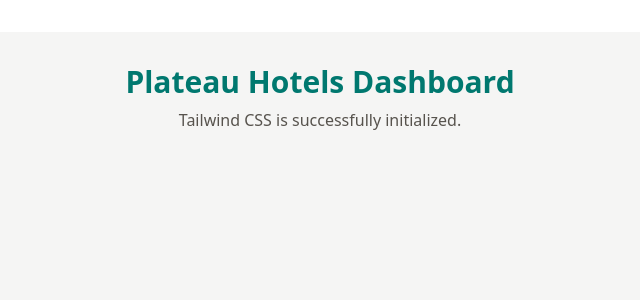
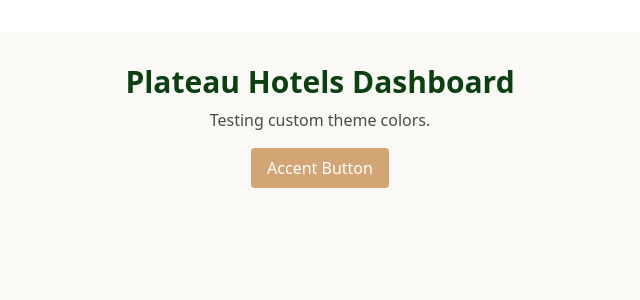
Before and after one commit to Erystech/plateau-hotels, a React (Vite) app: page / in a window 1280 px wide. Shown: the top 300 px of the page, without its empty margins (320-960 px from the left). Built offline with nearby package versions, Linux system fonts and the light colour scheme.

Commit message:
Added component folder and custom colors for tailwind

```diff
--- a/index.html
+++ b/index.html
@@ -8,6 +8,6 @@
   </head>
   <body>
     <div id="root"></div>
-    <script type="module" src="/src/main.jsx"></script>
+    <script type="jsx" src="/src/main.jsx"></script>
   </body>
 </html>
--- a/src/App.jsx
+++ b/src/App.jsx
@@ -1,16 +1,19 @@
-import { useState } from 'react'
-import reactLogo from './assets/react.svg'
-import viteLogo from '/vite.svg'
+import { useState } from 'react';
 import './App.css'
 
 function App() {
   return (
-    <div className="min-h-screen bg-stone-100 p-8">
-      <h1 className="text-3xl font-bold text-teal-700">
+    <div className="min-h-screen bg-secondary p-8">
+      <h1 className="text-3xl font-bold text-primary">
         Plateau Hotels Dashboard
       </h1>
-      <p className="mt-2 text-stone-600">Tailwind CSS is successfully initialized.</p>
+      <p className="mt-2 text-neutral-medium">
+        Testing custom theme colors.
+      </p>
+      <button className="mt-4 bg-accent text-white px-4 py-2 rounded">
+        Accent Button
+      </button>
     </div>
   )
 }
-export default App
+export default App;
--- /dev/null
+++ b/src/components/buttons.jsx
@@ -0,0 +1,5 @@
+import React from "react";
+
+function Buttons () {
+
+}
--- a/src/index.css
+++ b/src/index.css
@@ -1 +1,24 @@
 @import "tailwindcss";
+
+@theme {
+  /* === PRIMARY (Dark Green) === */
+  --color-primary: #0b4011;
+  --color-primary-dark: #072a0c;
+  --color-primary-light: #0f5c17;
+
+  /* === BACKGROUNDS === */
+  --color-secondary: #faf9f6;
+
+  /* === ACCENTS === */
+  --color-accent: #d4a574;
+  --color-accent-dark: #b8956a;
+
+  /* === TEXT/NEUTRAL === */
+  --color-neutral-dark: #1a1a1a;
+  --color-neutral-medium: #4a4a4a;
+  --color-neutral-light: #e5e5e5;
+
+  /* === STATUS === */
+  --color-success: #10b981;
+  --color-error: #ef4444;
+}
```
Also changed, not shown: .stylelintrc.json (added).
